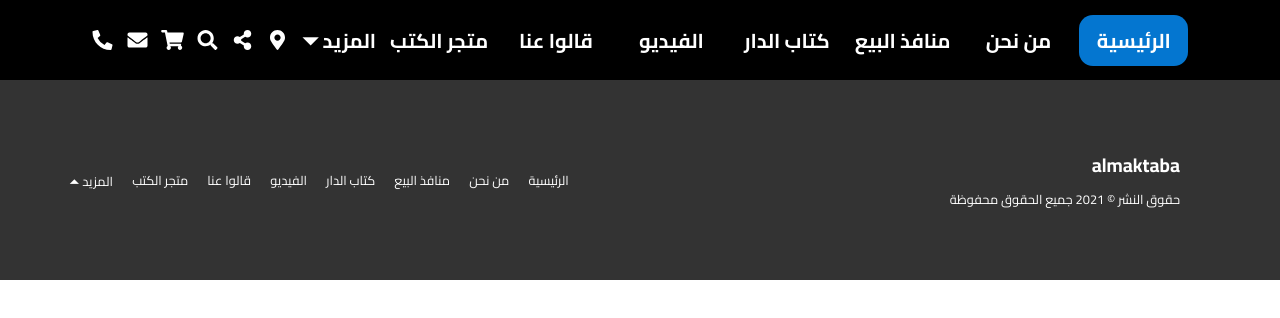
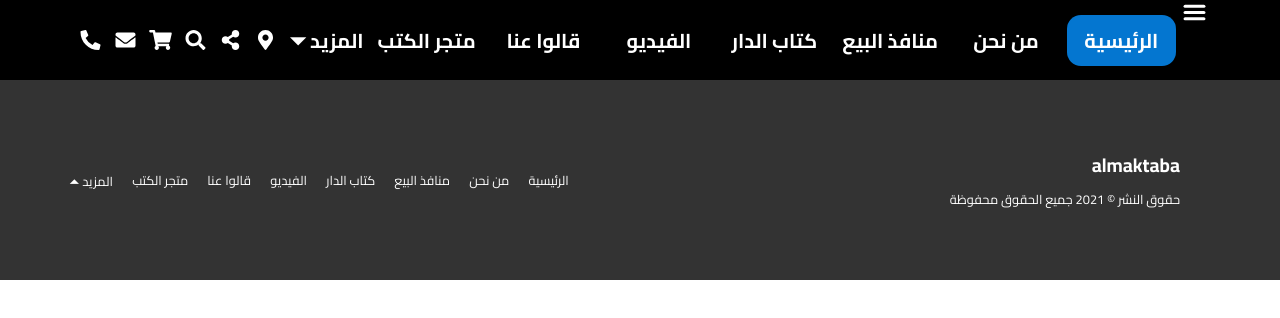
Before and after one commit to kimo2121/book-store, a React (Create React App) app: page / in a window 1280 px wide. Shown: the top 318 px of the page. Built offline with nearby package versions, Linux system fonts and the light colour scheme; the HTML template or start-up script is replaced by a standard one.

Commit message:
modifying navbar

```diff
--- a/src/components/Navbar/Navbar.css
+++ b/src/components/Navbar/Navbar.css
@@ -104,7 +104,7 @@
   color: #0476d0 !important;
 }
 .burger-menu-component {
-  display: none;
+  display: block;
 }
 
 @media screen and (max-width: 1285px) {
--- a/src/components/Navbar/Navbar.js
+++ b/src/components/Navbar/Navbar.js
@@ -7,14 +7,15 @@ import { changeLink } from "../../redux/navbar/navbar.actions";
 import { useDispatch, useSelector } from "react-redux";
 import NavBurgerMenu from "./NavBurgerMenu";
 
-
 const Navbar = () => {
   const changeLinkDispatcher = useDispatch();
   const activeLink = useSelector((state) => state.navbar.activeLink);
 
   return (
     <div className="nav-bar">
-      <NavBurgerMenu className="burger-menu-component" />
+      <div className="burger-menu-component-container">
+        <NavBurgerMenu className="burger-menu-component" />
+      </div>
       <div className="nav-bar-links">
         {linksdata.map((item, indx) => (
           <Link
```
